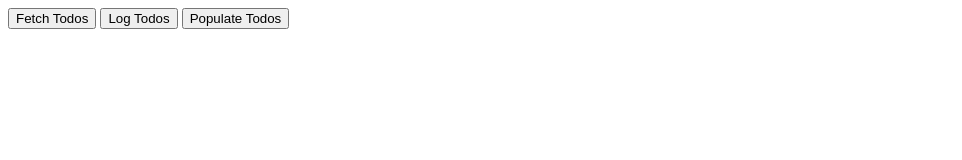
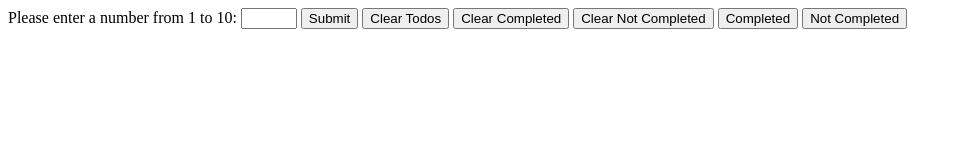
Before and after one commit to emilyannemoses/Dummy-Data-Todo-List, a plain HTML site: page index.html in a window 1280 px wide. Shown: the whole page, without its empty margins (0-962 px from the left). Drawn offline with Linux system fonts and the light colour scheme.

Commit message:
saving new todos work

```diff
--- a/index.html
+++ b/index.html
@@ -8,11 +8,19 @@
         <script src="scripts.js"></script>
     </head>
     <body>
-        <button onclick="fetchTodos()">Fetch Todos</button>
-        <button onclick="logTodos()">Log Todos</button>
-        <button onclick="populateTodos()">Populate Todos</button>
-        <ol id="todo-list">
-            <!-- LIs will go here -->
-        </ol>
+      <label for="number">Please enter a number from 1 to 10:</label>
+      <input type="number" id="number" name="number" value="" min="1" max="10">
+      <input onclick="fetchTodos()" type="button" value="Submit">
+      <input onclick="clearTodos()" type="button" value="Clear Todos">
+      <input onclick="clearCompleted()" type="button" value="Clear Completed">
+      <input onclick="clearNotCompleted()" type="button" value="Clear Not Completed">
+      <input onclick="completed()" type="button" value="Completed">
+      <input onclick="notCompleted()" type="button" value="Not Completed">
+      <ol id='todo-list'>
+      </ol>
+      <ol id='completed'>
+      </ol>
+      <ol id='not-completed'>
+      </ol>
     </body>
 </html>
--- a/scripts.js
+++ b/scripts.js
@@ -1,4 +1,68 @@
 console.log('sanity check')
+
+const todos = []
+
+const fetchTodos = () => {
+    fetch('https://jsonplaceholder.typicode.com/todos')
+    .then(function(response) {
+        return response.json()
+    })
+    .then(function(data) {
+        const number = document.getElementById('number').value
+        const ol = document.getElementById('todo-list')
+        ol.style.display = 'block'
+        let li = document.createElement('LI')
+        const jsonString = JSON.stringify(data[number-1])
+        todos.push(data[number-1])
+        li.appendChild(document.createTextNode(jsonString))
+        ol.appendChild(li)
+    })
+}
+
+const completed = () => {
+  clearTodos()
+  clearNotCompleted()
+  const ol = document.getElementById('completed')
+  ol.style.display = 'block'
+  let li = document.createElement('LI')
+  for (var i = 0; i < todos.length; i++) {
+    if (todos[i].completed === true) {
+      const jsonString = JSON.stringify(todos[i])
+      li.appendChild(document.createTextNode(jsonString))
+      ol.appendChild(li)
+    }
+  }
+}
+
+const notCompleted = () => {
+  clearTodos()
+  clearCompleted()
+  const ol = document.getElementById('not-completed')
+  ol.style.display = 'block'
+  let li = document.createElement('LI')
+  for (var i = 0; i < todos.length; i++) {
+    if (todos[i].completed === false) {
+      const jsonString = JSON.stringify(todos[i])
+      li.appendChild(document.createTextNode(jsonString))
+      ol.appendChild(li)
+    }
+  }
+}
+
+const clearTodos = () => {
+  const ol = document.getElementById('todo-list')
+  ol.style.display = 'none'
+}
+const clearCompleted = () => {
+  const ol = document.getElementById('completed')
+  ol.style.display = 'none'
+}
+const clearNotCompleted = () => {
+  const ol = document.getElementById('not-completed')
+  ol.style.display = 'none'
+}
+
+
 
 let arrayOfTodos = [
 {
@@ -14,22 +78,6 @@ let arrayOfTodos = [
     "completed": true
 }]
 
-const fetchTodos = () => {
-    fetch('https://reqres.in/api/users')
-    // ('https://jsonplaceholder.typicode.com/todos')
-    .then(function(response) {
-        return response.json()
-    })
-    .then(function(data) {
-        console.log(data)
-        const ol = document.getElementById('todo-list')
-        ol.innerHTML =
-        `
-            <img src="${data.data[0].avatar}">
-        `
-    })
-}
-
 const logTodos = () => {
     console.log(arrayOfTodos)
 }
```
